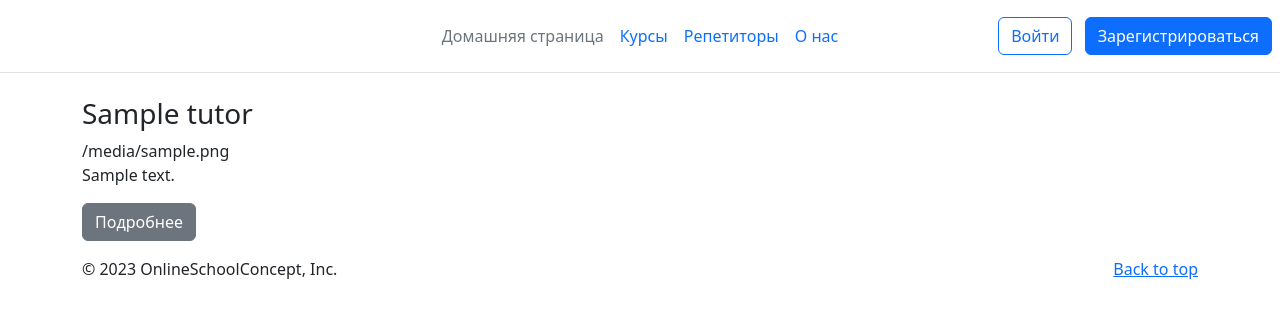
After one commit to dino-mayk/OnlineSchoolConcept, a Django app: template templates/tutors/list.html in a window 1280 px wide. The commit adds this page. Shown: the top 318 px of the page. Run offline with Django 3.2, Linux system fonts and the light colour scheme; the template is opened without the code that fills it: most values are stand-ins (such as "Sample title", 1, 10 or a date in 2020); some libraries are stand-ins or nearby versions.

Commit message:
templates

```diff
--- a/OnlineSchoolConcept/settings.py
+++ b/OnlineSchoolConcept/settings.py
@@ -26,6 +26,7 @@ INSTALLED_APPS = [
     'homepage.apps.HomepageConfig',
     'about.apps.AboutConfig',
     'courses.apps.CoursesConfig',
+    'tutors.apps.TutorsConfig',
 ]
 
 MIDDLEWARE = [
--- a/OnlineSchoolConcept/urls.py
+++ b/OnlineSchoolConcept/urls.py
@@ -10,9 +10,5 @@ urlpatterns = [
     path('', include('homepage.urls'), name='homepage'),
     path('about/', include('about.urls'), name='about'),
     path('courses/', include('courses.urls'), name='courses'),
+    path('tutors/', include('tutors.urls'), name='tutors'),
 ]
-
-"""urlpatterns += static(
-    settings.MEDIA_URL,
-    document_root=settings.MEDIA_ROOT
-)"""
--- a/templates/includes/header.html
+++ b/templates/includes/header.html
@@ -8,7 +8,7 @@
     <ul class="nav col-12 col-md-auto mb-2 justify-content-center mb-md-0">
       <li><a href="{% url 'homepage:index' %}" class="nav-link px-2 link-secondary">Домашняя страница</a></li>
       <li><a href="{% url 'courses:list' %}" class="nav-link px-2">Курсы</a></li>
-      <li><a href="{% url 'about:description' %}" class="nav-link px-2">Репетиторы</a></li>
+      <li><a href="{% url 'tutors:list' %}" class="nav-link px-2">Репетиторы</a></li>
       <li><a href="{% url 'about:description' %}" class="nav-link px-2">О нас</a></li>
     </ul>
 
--- /dev/null
+++ b/templates/includes/tutor_card.html
@@ -0,0 +1,8 @@
+{% load static %}
+
+<div class="col">
+    <h3>{{ tutor.title }}</h3>
+    {{ tutor.img_tmb }}
+    <p>{{ tutor.text | safe |truncatechars_html:40 }}</p>
+    <p><a class="btn btn-secondary" href="">Подробнее</a></p>
+</div>
--- /dev/null
+++ b/templates/tutors/list.html
@@ -0,0 +1,7 @@
+{% extends 'base.html' %}
+
+{% block content %}
+    {% for tutor in tutors %}
+        {% include 'includes/tutor_card.html' with tutor=tutor %}
+    {% endfor %}
+{% endblock content %}
```
Also changed, not shown: tutors/urls.py (added, +9 -0 lines), courses/migrations/0002_alter_course_text.py (added), tutors/migrations/0001_initial.py (added), tutors/migrations/__init__.py (added).
